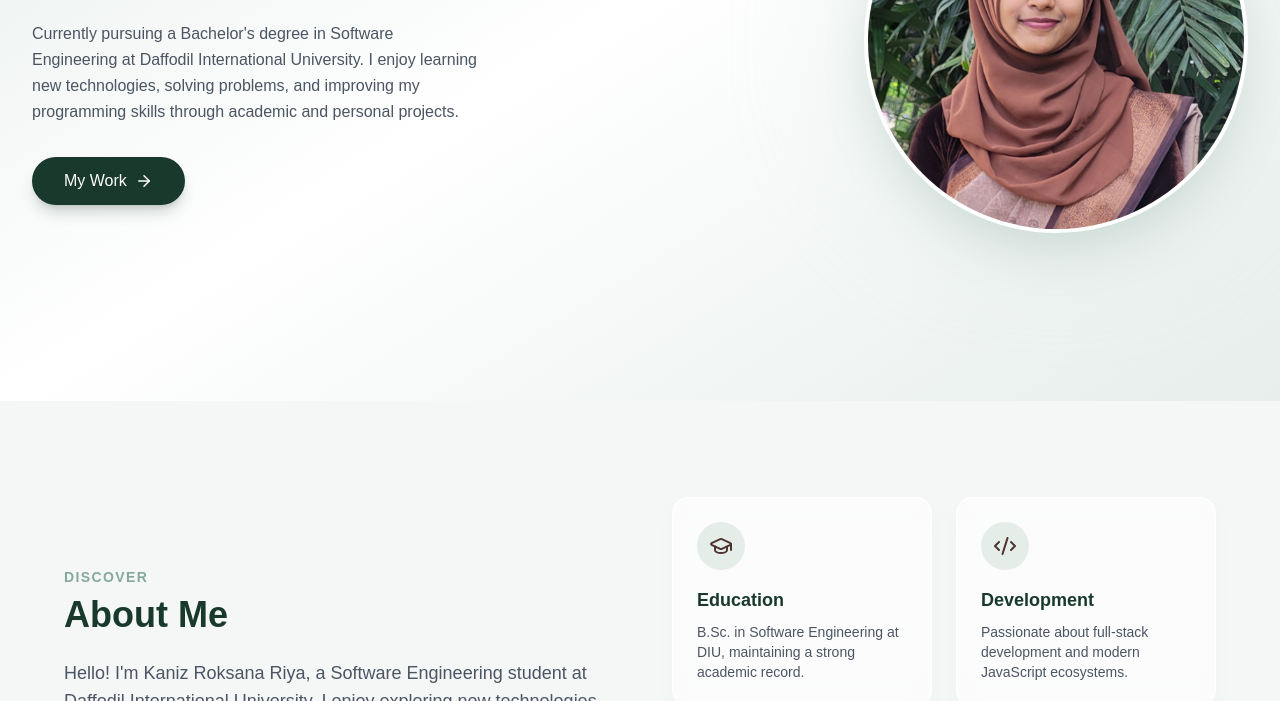
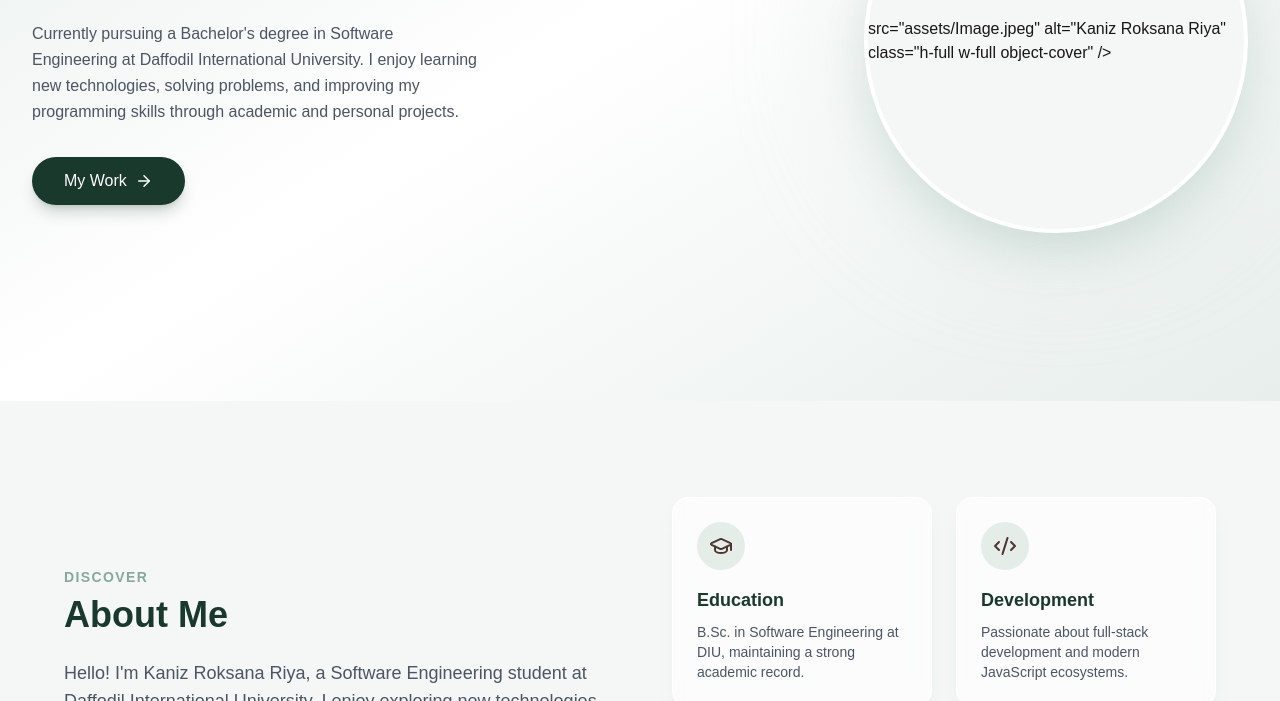
Before and after one commit to Kaniz-Roksana-Riyaa/Portfolio, a plain HTML site: page index.html in a window 1280 px wide. Shown: the part 399-1100 px from the top of the page. Drawn offline with nearby package versions, Linux system fonts and the light colour scheme.

Commit message:
feat: finalize portfolio content 2

```diff
--- a/index.html
+++ b/index.html
@@ -118,12 +118,12 @@
               <div
                 class="relative flex h-full w-full items-center justify-center overflow-hidden rounded-full border-4 border-white bg-[#f4f7f6] shadow-2xl shadow-[#85aa9b]/30"
               >
-                <img
+          <!---->  <img    -->
                   src="assets/Image.jpeg"
                   alt="Kaniz Roksana Riya"
                   class="h-full w-full object-cover"
                 />
-              </div>
+             </div>
             </div>
           </div>
         </div>
```
